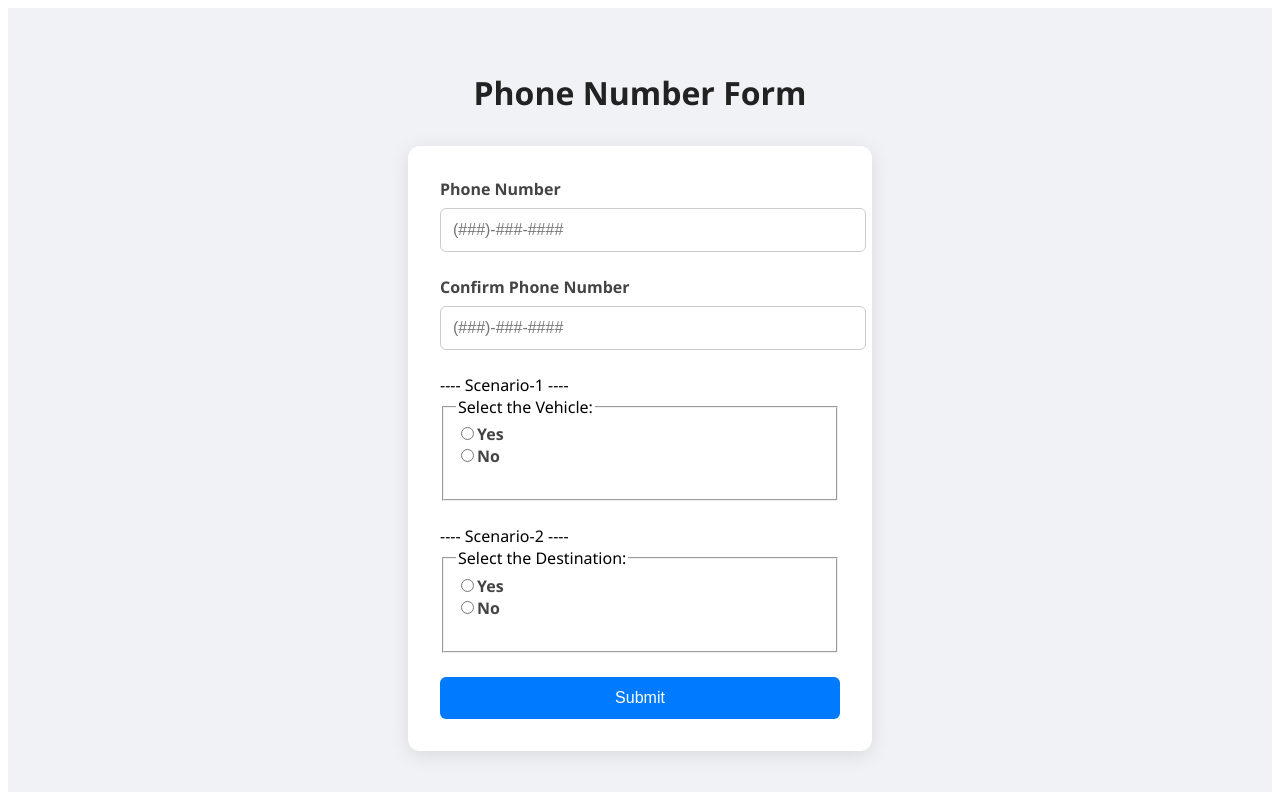
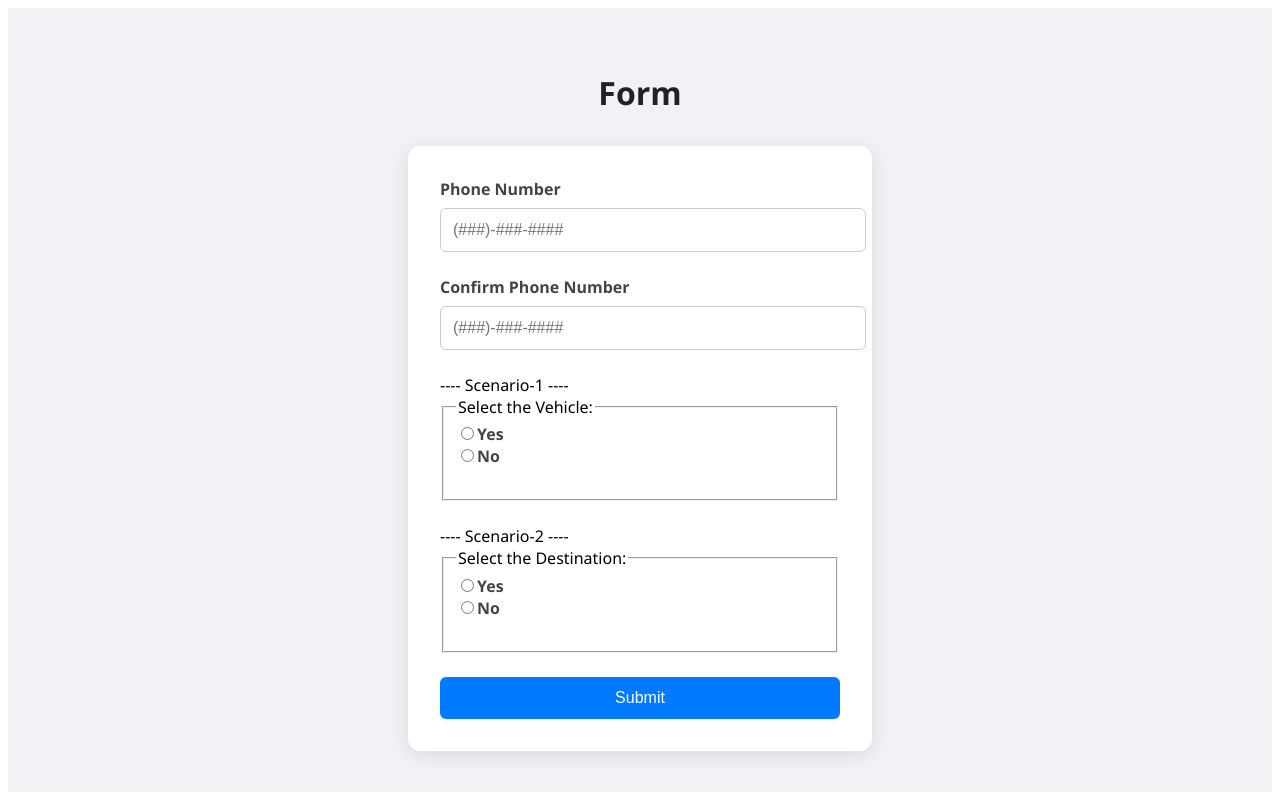
Before and after one commit to nadeemasgar/Task, a React (Vite) app: page / in a window 1280 px wide. Built offline with nearby package versions, Linux system fonts and the light colour scheme.

Commit message:
feat:added readme

```diff
--- a/src/App.tsx
+++ b/src/App.tsx
@@ -58,7 +58,7 @@ const App = () => {
 
   return (
     <main tabIndex={0} className="form-container">
-      <h1 tabIndex={0}>Phone Number Form</h1>
+      <h1 tabIndex={0}>Form</h1>
       <form onSubmit={handleSubmit(onSubmit)}>
         <div className="form-group">
           <label htmlFor="phone">Phone Number</label>
```
Also changed, not shown: Screenshot 2025-06-13 at 9.47.42 PM.png (added), 1 other file (tests, documents, lock files or other folders).
